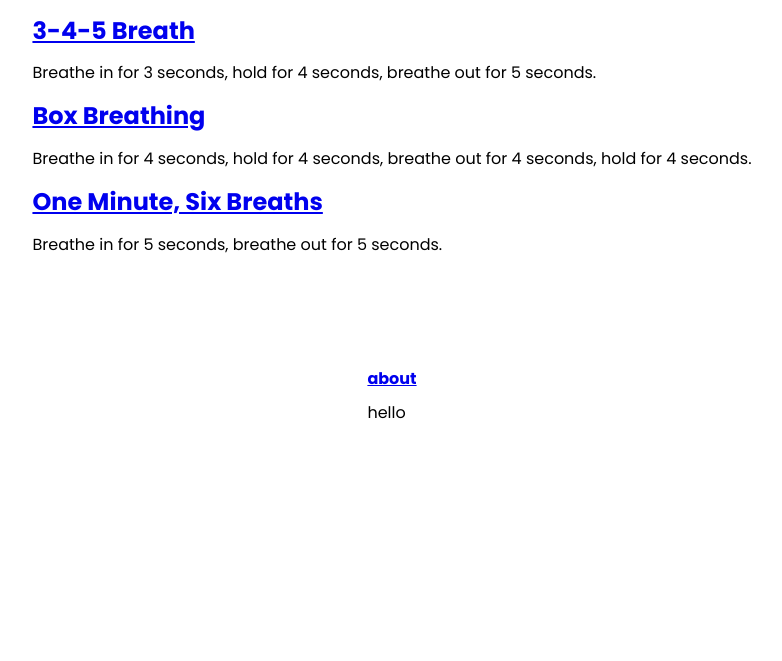
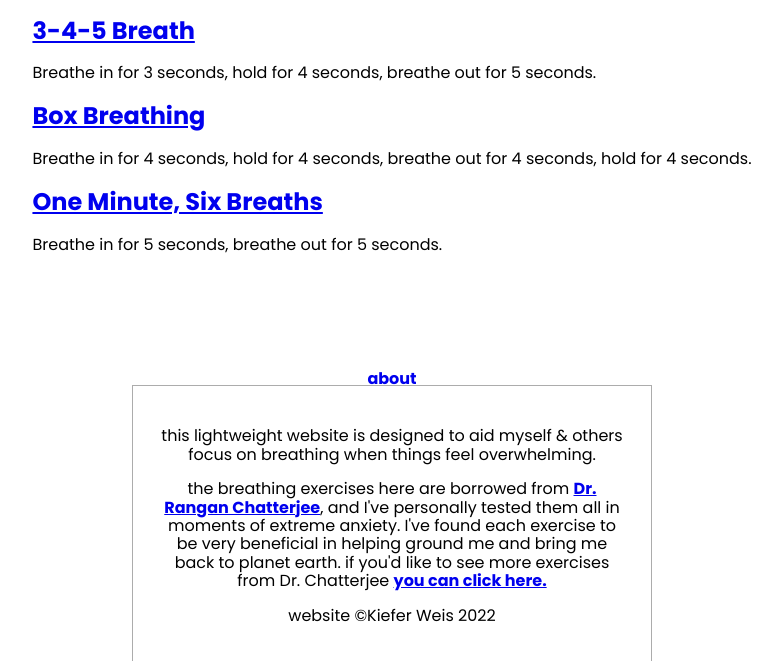
Before and after one commit to kiefer-dev/345-breathing, a plain HTML site: page index.html in a window 1280 px wide. Both pictures are taken after a click on the link "about". Shown: the part 83-744 px from the top of the page, without its empty margins (248-1030 px from the left). Drawn offline with Linux system fonts and the light colour scheme.

Commit message:
added about section to describe website's purpose on homepage

```diff
--- a/css/style.css
+++ b/css/style.css
@@ -30,6 +30,7 @@ body {
      flex-flow: column nowrap;
      align-items: center;
      font-family: 'Poppins', sans-serif;
+     margin: 0 50px 0 50px;
 }
 
 
@@ -50,10 +51,21 @@ footer {
 }
 .aboutArea {
      margin-top: 100px;
+     display: flex;
+     flex-flow: column nowrap;
+     align-items: center;
 }
 .aboutArea a {
      font-weight: bold;
      text-decoration: underline;
+}
+.aboutArea div {
+     margin-top: -3px;
+     text-align: center;
+     border: 1px solid rgb(172, 172, 172);
+     width: 80%;
+     max-width: 650px;
+     padding: 25px;
 }
 
 
--- a/index.html
+++ b/index.html
@@ -40,7 +40,10 @@
 		<section class="aboutArea">
 			<a href="#" class="aboutButton">about</a>
 			<div class="aboutText hidden">
-				<p>hello</p>
+				<p>this lightweight website is designed to aid myself & others focus on breathing when things feel overwhelming.</p>
+				<p>the breathing exercises here are borrowed from <a href="https://drchatterjee.com">Dr. Rangan Chatterjee</a>, and I've personally tested them all in moments of extreme anxiety. I've found each exercise to be very beneficial in helping ground me and bring me back to planet earth. if you'd like to see more exercises from Dr. Chatterjee <a href="https://drchatterjee.com/5-breathing-techniques-help-reduce-stress/" target="_blank">you can click here.</a></p>
+				<p>website &copy;Kiefer Weis 2022</p>
+				<p></p>
 			</div>
 		</section>
 
```
